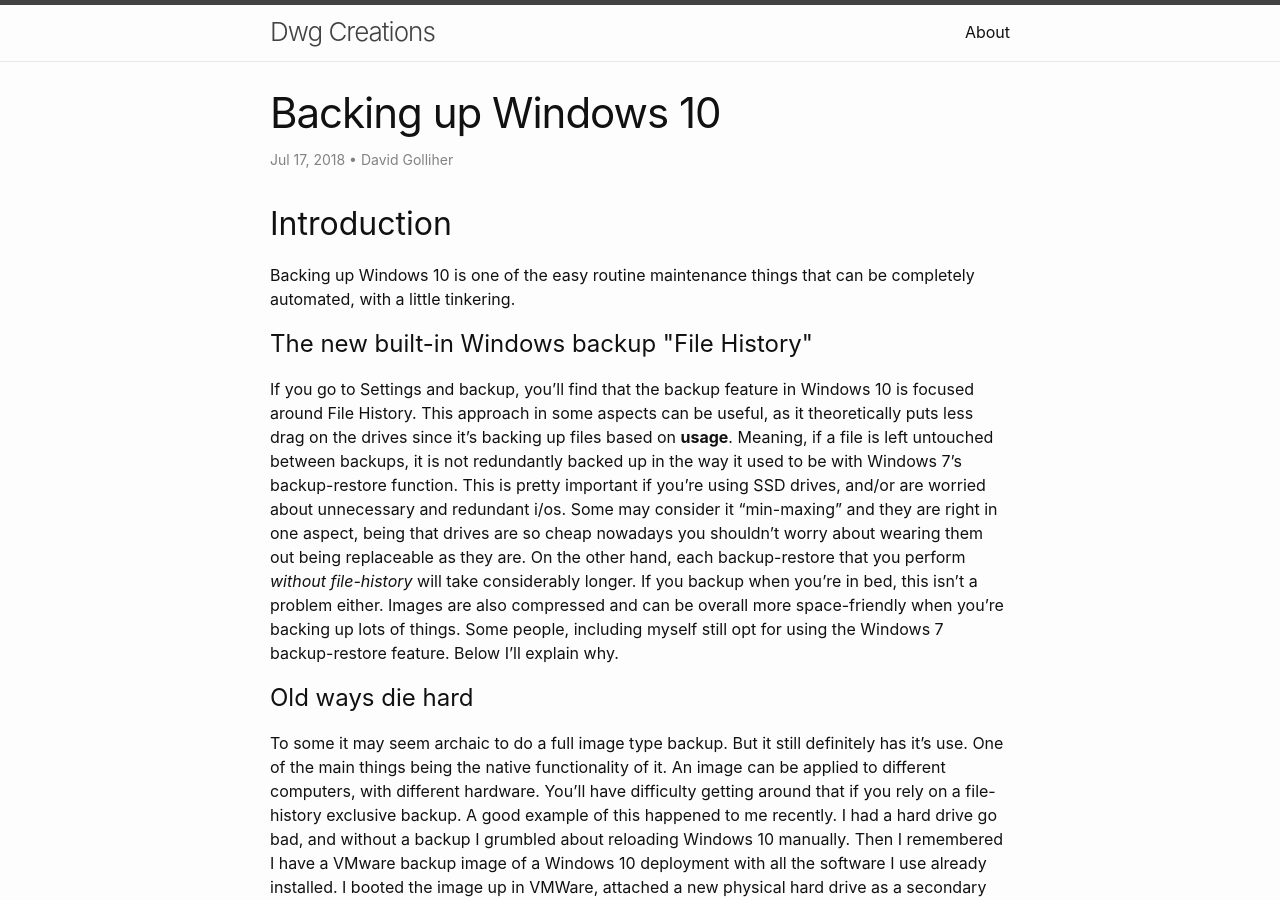
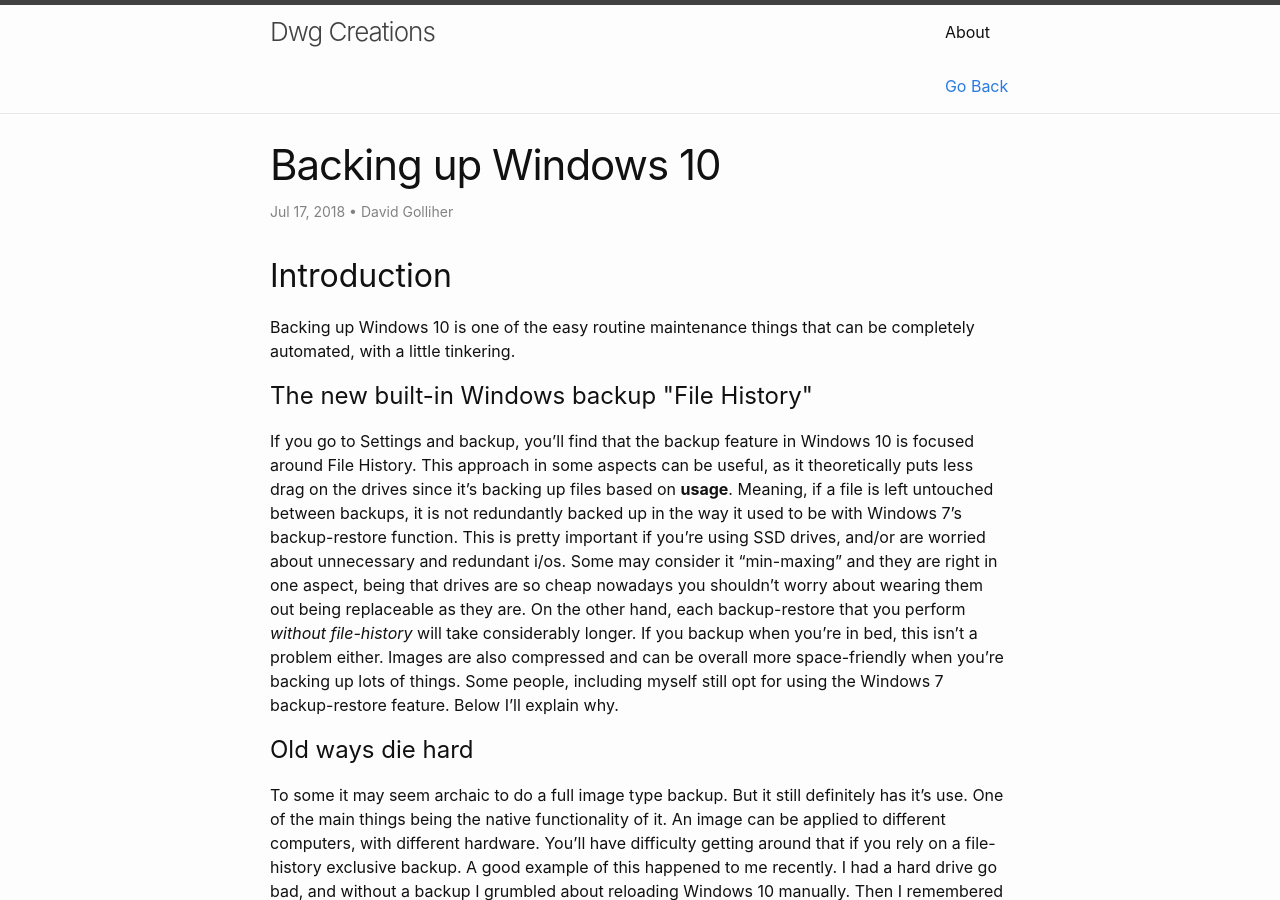
Before and after one commit to dwgcreations/dwgcreations.github.io, a Jekyll site: the page blog/it/backup/images/2018/07/17/backing-up-windows-10.html, which Jekyll copies as it is, in a window 1280 px wide and 900 px high. Built offline with Jekyll 4.4.1, drawn with Linux system fonts in a browser that asks for light colours.

Commit message:
Add back links

```diff
--- a/blog/it/backup/images/2018/07/17/backing-up-windows-10.html
+++ b/blog/it/backup/images/2018/07/17/backing-up-windows-10.html
@@ -31,7 +31,7 @@
           </span>
         </label>
 
-        <div class="trigger"><a class="page-link" href="/blog/about/">About</a></div>
+        <div class="trigger"><a class="page-link" href="/blog/about/">About</a><BR><a href="javascript:history.back()">Go Back</a></div>
       </nav></div>
 </header>
 <main class="page-content" aria-label="Content">
--- a/blog/it/cmd/networking/2018/07/17/working-with-RDP-in-2018.html
+++ b/blog/it/cmd/networking/2018/07/17/working-with-RDP-in-2018.html
@@ -31,7 +31,7 @@
           </span>
         </label>
 
-        <div class="trigger"><a class="page-link" href="/blog/about/">About</a></div>
+        <div class="trigger"><a class="page-link" href="/blog/about/">About</a><BR><a href="javascript:history.back()">Go Back</a></div>
       </nav></div>
 </header>
 <main class="page-content" aria-label="Content">
--- a/blog/it/laptop/battery/mobile/ios/android/2018/07/17/maximizing-laptop-mobile-battery.html
+++ b/blog/it/laptop/battery/mobile/ios/android/2018/07/17/maximizing-laptop-mobile-battery.html
@@ -31,7 +31,7 @@
           </span>
         </label>
 
-        <div class="trigger"><a class="page-link" href="/blog/about/">About</a></div>
+        <div class="trigger"><a class="page-link" href="/blog/about/">About</a><BR><a href="javascript:history.back()">Go Back</a></div>
       </nav></div>
 </header>
 <main class="page-content" aria-label="Content">
```
